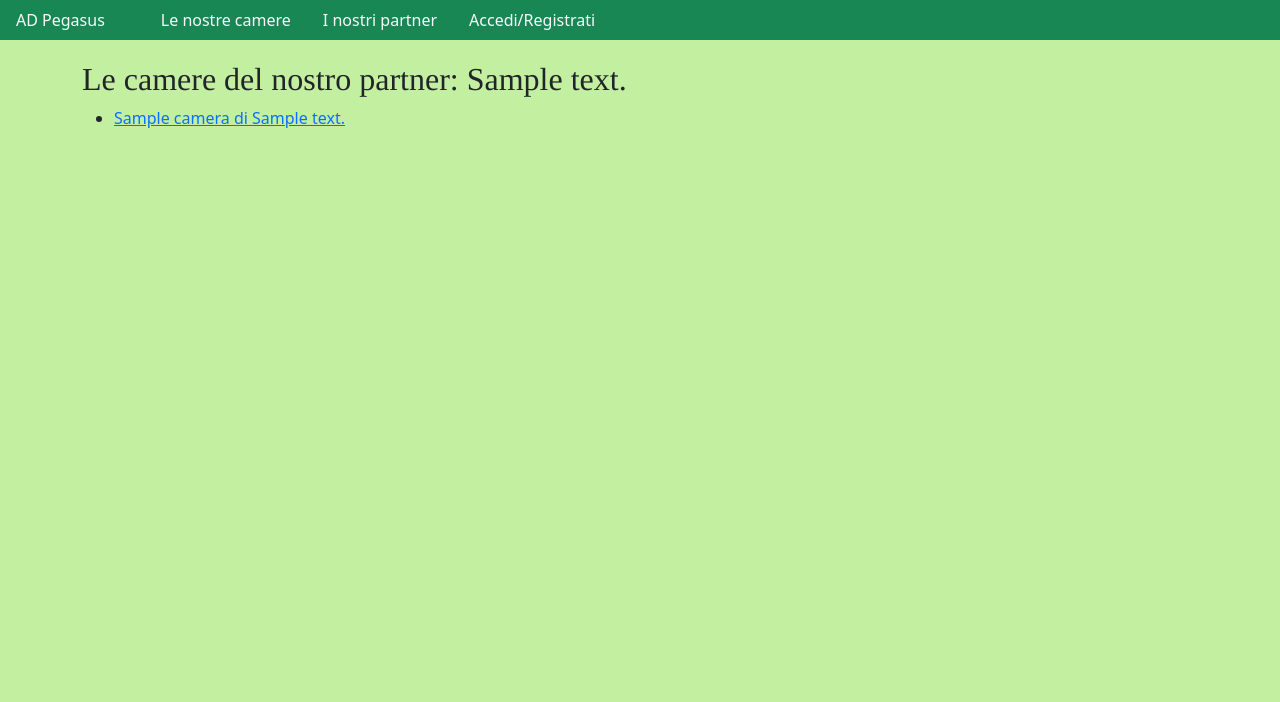
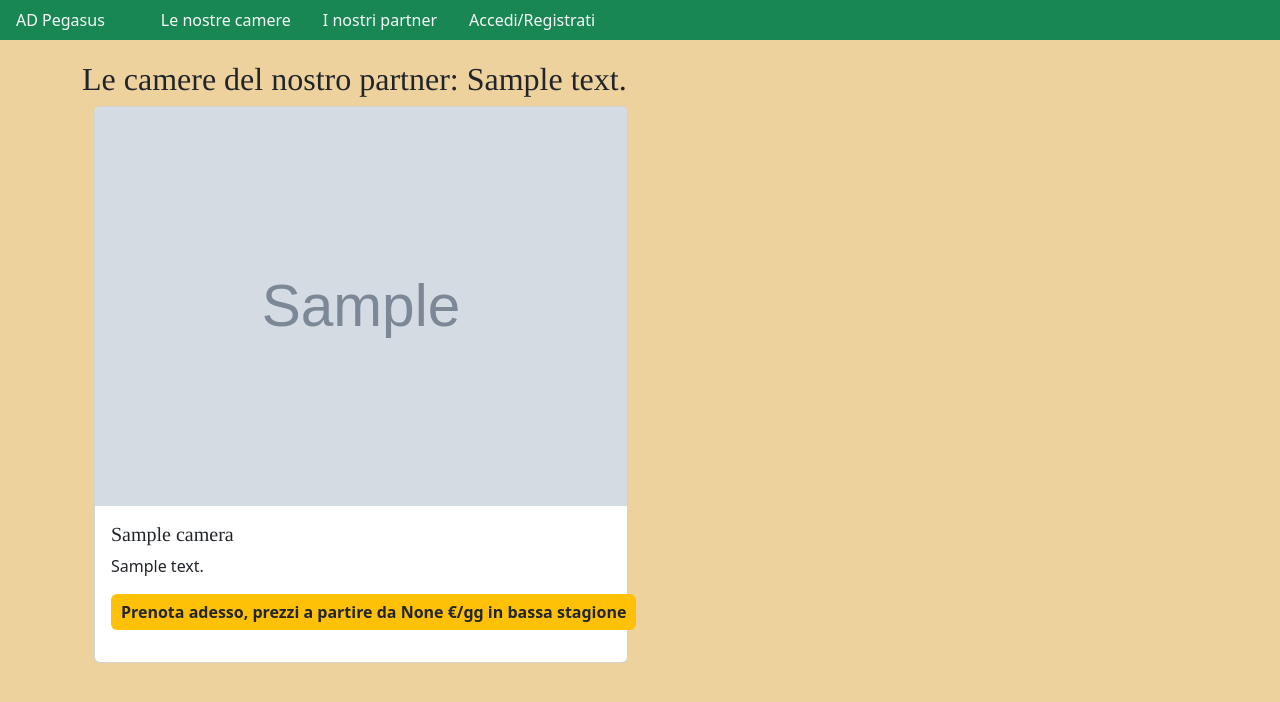
Before and after one commit to xyk70/adiffuso, a Django app: page /proprieta/1/ in a window 1280 px wide. Shown: the top 702 px of the page. Run offline with Django 5.2, Linux system fonts and the light colour scheme; tables that the repository leaves empty hold one stand-in row (values such as "Sample post"); grey boxes marked "Sample" are stand-in pictures; some libraries are stand-ins or nearby versions.

Commit message:
ver 2.3 (refactoring pagine ad partner)

```diff
--- a/src/albdif/models.py
+++ b/src/albdif/models.py
@@ -42,7 +42,7 @@
     l'albergo diffuso di proprietà di un host necessario per collezionare le camere da affittare
     """
     host = models.ForeignKey(Host, on_delete=models.CASCADE)
-    descrizione = models.CharField(max_length=200)
+    descrizione = models.CharField(max_length=2000)
     principale = models.BooleanField(default=False, help_text="Indica se è l'AD principale")
 
     class Meta():
@@ -50,7 +50,7 @@
         verbose_name_plural = "Proprietà"
 
     def __str__(self):
-        return f"{self.descrizione}"
+        return f"{self.descrizione[:20]}"
 
     def clean(self):
         if self.principale and Proprieta.objects.filter(principale=True).exclude(id=self.id).exists():
--- a/src/albdif/templates/albdif/proprieta_detail.html
+++ b/src/albdif/templates/albdif/proprieta_detail.html
@@ -1,16 +1,38 @@
 {% extends "base.html" %}
 
+{% block head %}
+<body class="camere_partner"></body>
+{% endblock head %}
+
 {% block content %}
+
+<div>
+    <div>
         <h2 class="titolopagina"> Le camere del nostro partner: {{ camere_list.0.proprieta }} </h2>
-
+    </div>
+    <div class="container">
         {% if camere_list %}
-    <ul>
+        <div class="row row-cols-1 row-cols-md-2 g-4">
             {% for c in camere_list %}
-        <li><a href="{% url 'albdif:camera_detail' c.id %}">{{ c }}</a></li>
+            <div class="col">
+                <div class="card">
+                    <a href="{% url 'albdif:camera_detail' c.id %}">
+                    <img src="{{ c.image.file.url }}" alt="{{ c.nome }}" class="card-img-top">
+                    </a>
+                    <div class="card-body">
+                        <h5 class="card-title">{{ c.nome }}</h5>
+                        <p class="card-text">{{ c.descrizione }}</p>
+                        <a href="{% url 'albdif:camera_detail' c.id %}">
+                        <p class="badge bg-warning text-dark vetrina">Prenota adesso, prezzi a partire da {{ c.prezzo_bassa_stagione }} €/gg in bassa stagione</p>
+                        </a>
+                    </div>
+                </div>
+            </div>
             {% endfor %}
-    </ul>
+        </div>
         {% else %}
         <p>Nessuna camera disponibile</p>
         {% endif %}
-
+    </div>
+</div>
 {% endblock content %}
--- a/src/albdif/templates/albdif/proprieta_list.html
+++ b/src/albdif/templates/albdif/proprieta_list.html
@@ -23,7 +23,7 @@
             </div>
             <div style="flex: 1;"></div>
             <div style="flex: 4; display: flex; align-items: center; justify-content: center;">
-                <p>{{ p.prop.descrizione }}</p>
+                <p class="descrizione_partner">{{ p.prop.descrizione }}</p>
             </div>
             <div style="flex: 1;"></div>
         </div>
--- a/src/static/css/albdif.css
+++ b/src/static/css/albdif.css
@@ -44,6 +44,17 @@
     box-shadow: 3px 3px 8px rgba(0, 0, 0, 0.9);
 }
 
+.descrizione_partner {
+    font-size: 16px;
+    color: #333;
+    margin: 2px;
+    padding: 10px;
+    border: 1px solid #462a2a;
+    background-color: rgba(198, 243, 164, 0.6);
+    text-align: justify;
+    box-shadow: 3px 3px 8px rgba(0, 0, 0, 0.9);
+}
+
 .descrizione {
     font-size: 16px;
     color: #333;
```
Also changed, not shown: src/albdif/utils/fixtures.py (+9 -9 lines), src/albdif/migrations/0007_alter_proprieta_descrizione.py (added). Lines whose indentation alone changed are shown as unchanged.
